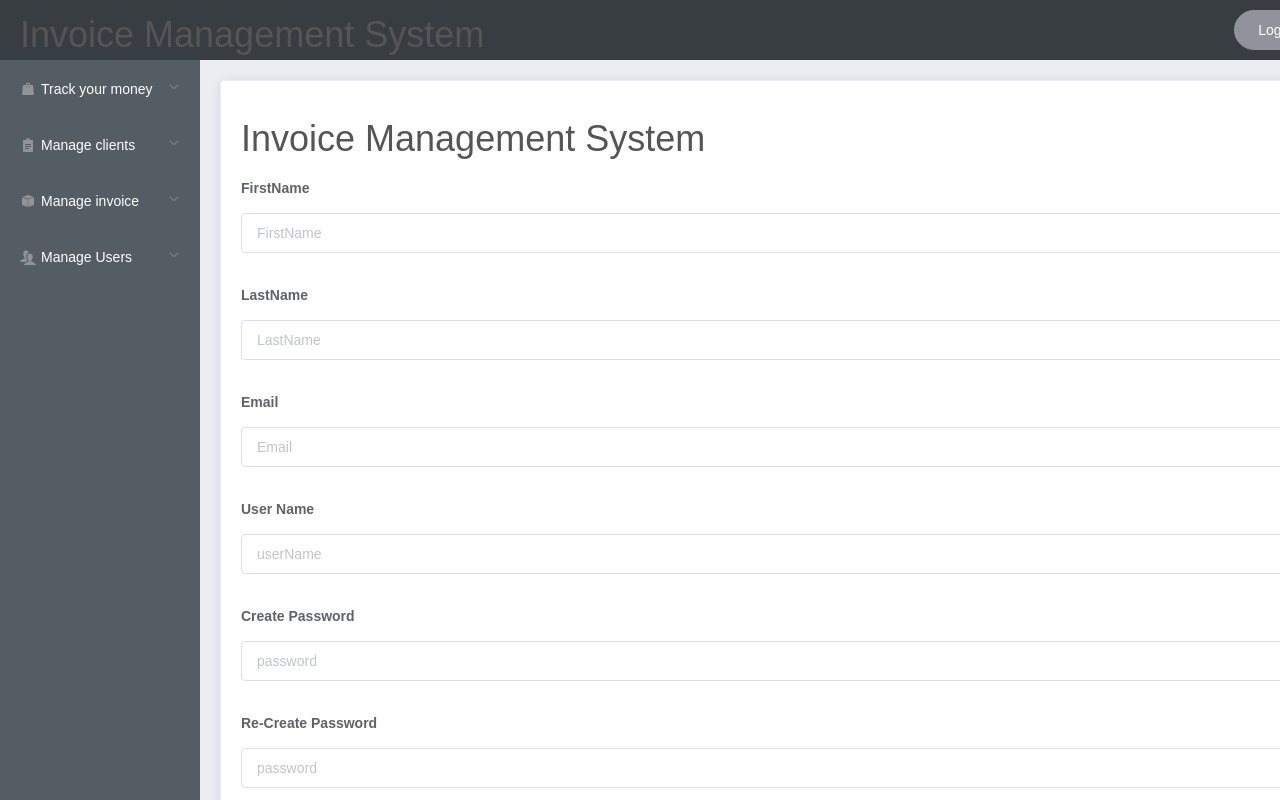
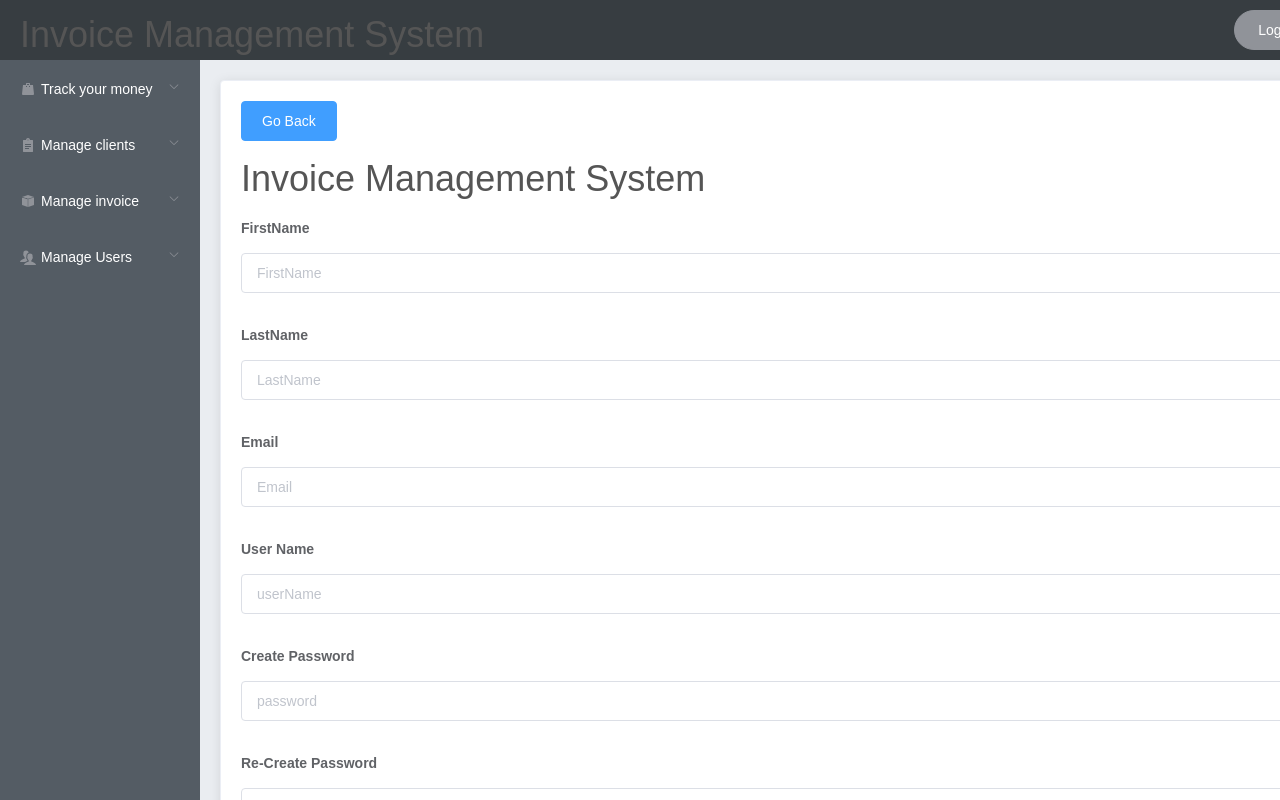
Before and after one commit to arsh-mhmd/Front-End, a Vue app: page /newManager in a window 1280 px wide. Shown: the top 800 px of the page. Built offline with nearby package versions, Linux system fonts and the light colour scheme.

Commit message:
Go Back Button Commit

```diff
--- a/src/components/newManager.vue
+++ b/src/components/newManager.vue
@@ -2,6 +2,7 @@
   <div>
     <el-card>
       <div class="login_box">
+        <el-button @click="goBack" type="primary">Go Back</el-button>
         <h1>Invoice Management System</h1>
         <el-form
           ref="formRef"
@@ -107,6 +108,9 @@ export default {
         alert("Password Mismatch");
       }
     },
+    goBack() {
+        this.$router.push({path: "/managerList"});
+    },
   },
 };
 </script>
```
